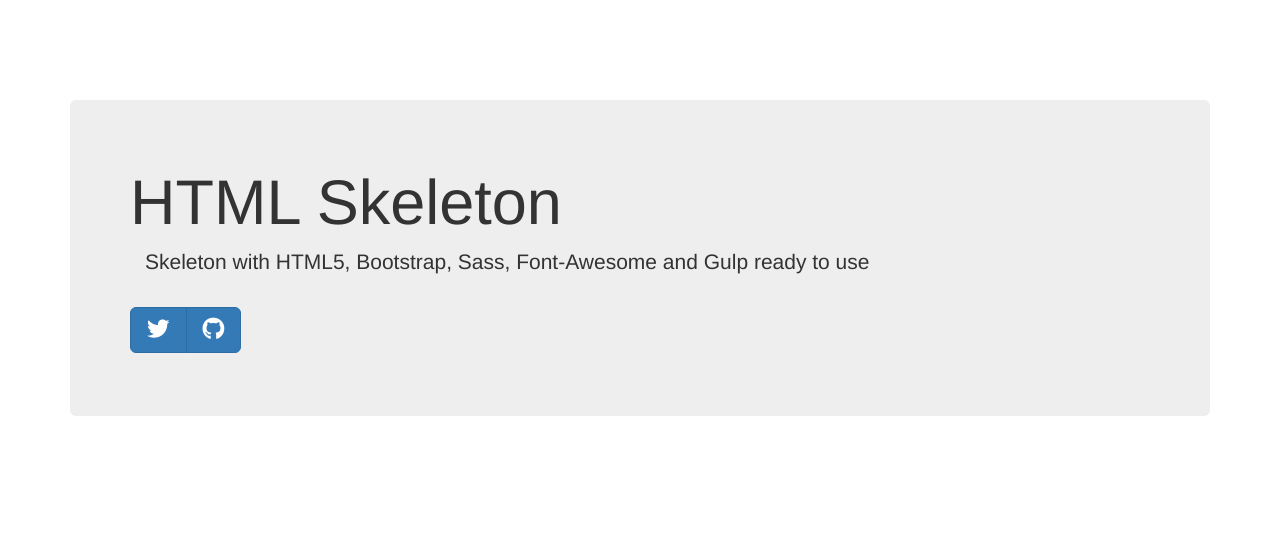
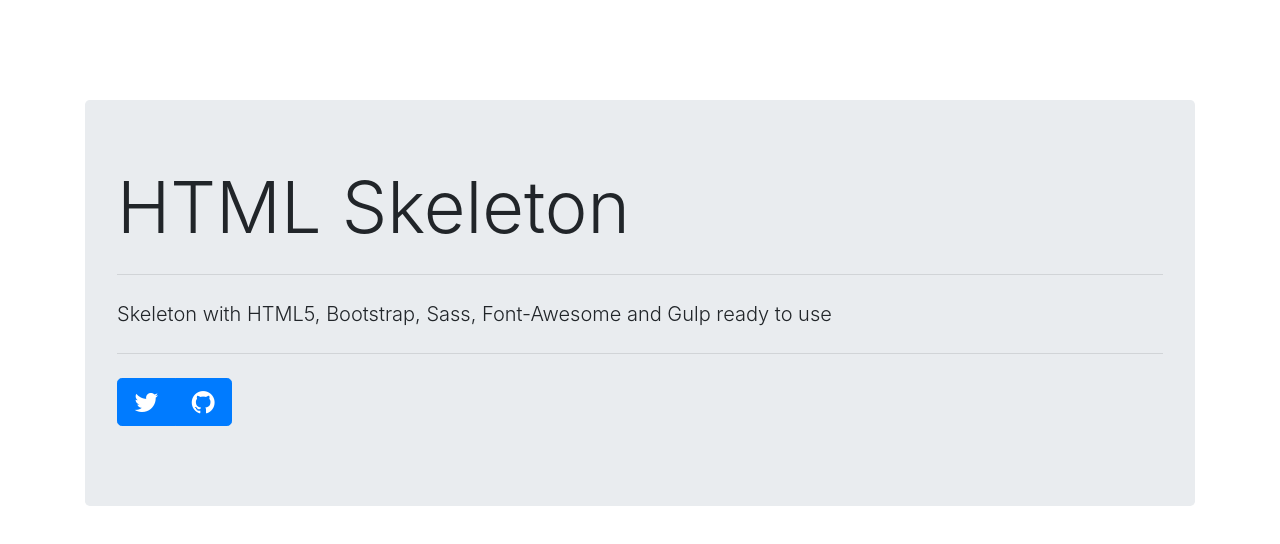
Before and after one commit to nietzscheson/html-skeleton, a website: page index.html in a window 1280 px wide. Drawn offline with nearby package versions, Linux system fonts and the light colour scheme.

Commit message:
Bootstrap4

```diff
--- a/bower.json
+++ b/bower.json
@@ -22,9 +22,9 @@
     "tests"
   ],
   "dependencies": {
-    "bootstrap": "*",
-    "jquery": "*",
-    "font-awesome": "*"
+    "bootstrap": "4.0.0-alpha.6",
+    "jquery": "3.1.0",
+    "font-awesome": "4.7.0"
 
   }
 }
--- a/index.html
+++ b/index.html
@@ -12,14 +12,14 @@
   <body>
     <div class="container container-fluid">
       <div class="jumbotron">
-        <h1>HTML Skeleton</h1>
-        <div class="container">
-          <p class="lead">Skeleton with HTML5, Bootstrap, Sass, Font-Awesome and Gulp ready to use</p>
-        </div>
+        <h1 class="display-3">HTML Skeleton</h1>
+        <hr class="my-4">
+        <p class="lead">Skeleton with HTML5, Bootstrap, Sass, Font-Awesome and Gulp ready to use</p>
+        <hr class="my-4">
         <p>
           <div class="btn-group">
-              <a class="btn btn-primary btn-lg" href="https://twitter.com/nietzcheson" role="button"><i class="fa fa-twitter fa-lg"></i></a>
-              <a class="btn btn-primary btn-lg" href="https://github.com/nietzcheson" role="button"><i class="fa fa-github fa-lg"></i></a>
+              <a class="btn btn-primary btn-lg" href="https://twitter.com/nietzcheson" target="_blank" role="button"><i class="fa fa-twitter fa-lg"></i></a>
+              <a class="btn btn-primary btn-lg" href="https://github.com/nietzcheson" target="_blank" role="button"><i class="fa fa-github fa-lg"></i></a>
           </div>
         </p>
       </div>
```
